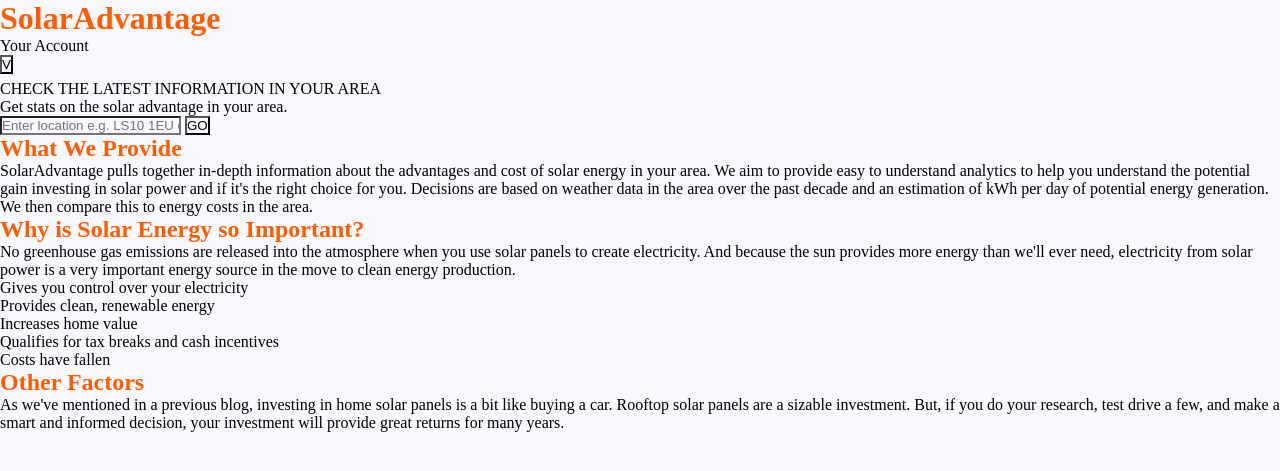
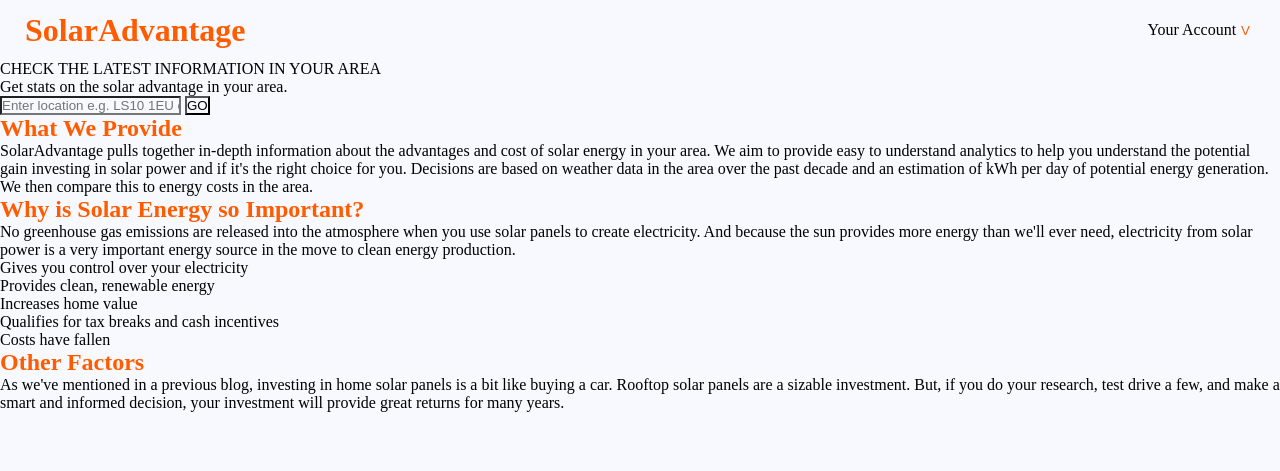
Before and after one commit to Kcorb0/solar-analysis, a Django app: page /main/ in a window 1280 px wide. Shown: the top 471 px of the page. Run offline with Django 3.2, Linux system fonts and the light colour scheme.

Commit message:
updated styling for index

```diff
--- a/solaradvantage/main/templates/main/index.html
+++ b/solaradvantage/main/templates/main/index.html
@@ -12,8 +12,8 @@
 
 <body>
     <div class="header">
-        <h1>SolarAdvantage</h1>
-        <div>
+        <h1 class="site-name"><a href="#">SolarAdvantage</a></h1>
+        <div class="account">
             <p>Your Account</p>
             <button>V</button>
         </div>
--- a/solaradvantage/static/main/css/style.css
+++ b/solaradvantage/static/main/css/style.css
@@ -1,14 +1,52 @@
+/* Standard tag decoration */
+
 * {
     margin: 0;
     padding: 0;
     background-color: ghostwhite;
+    text-decoration: none;
 }
 
 h1, h2 {
     color: #FF5C00;
 }
 
+a:visited, a:hover, a:link, a:active {
+    color: inherit;
+}
+
+/* Header classes styling */
+
 .header {
-    height: 80px;
+    height: 60px;
     width: 100%;
+    display: flex;
+    align-items: center;
 }
+
+
+.site-name {
+    margin-right: auto;
+    padding-left: 25px;
+}
+
+.account {
+    display: flex;
+    float: right;
+    height: 100%;
+    padding-right: 25px;
+    align-items: center;
+}
+
+.account button {
+    height: 20px;
+    border: 0;
+    color: #FF5C00;
+    cursor: pointer;
+    padding-left: 5px;
+    padding-right: 5px;
+}
+
+.search-area {
+    align-items: center;
+}
```
